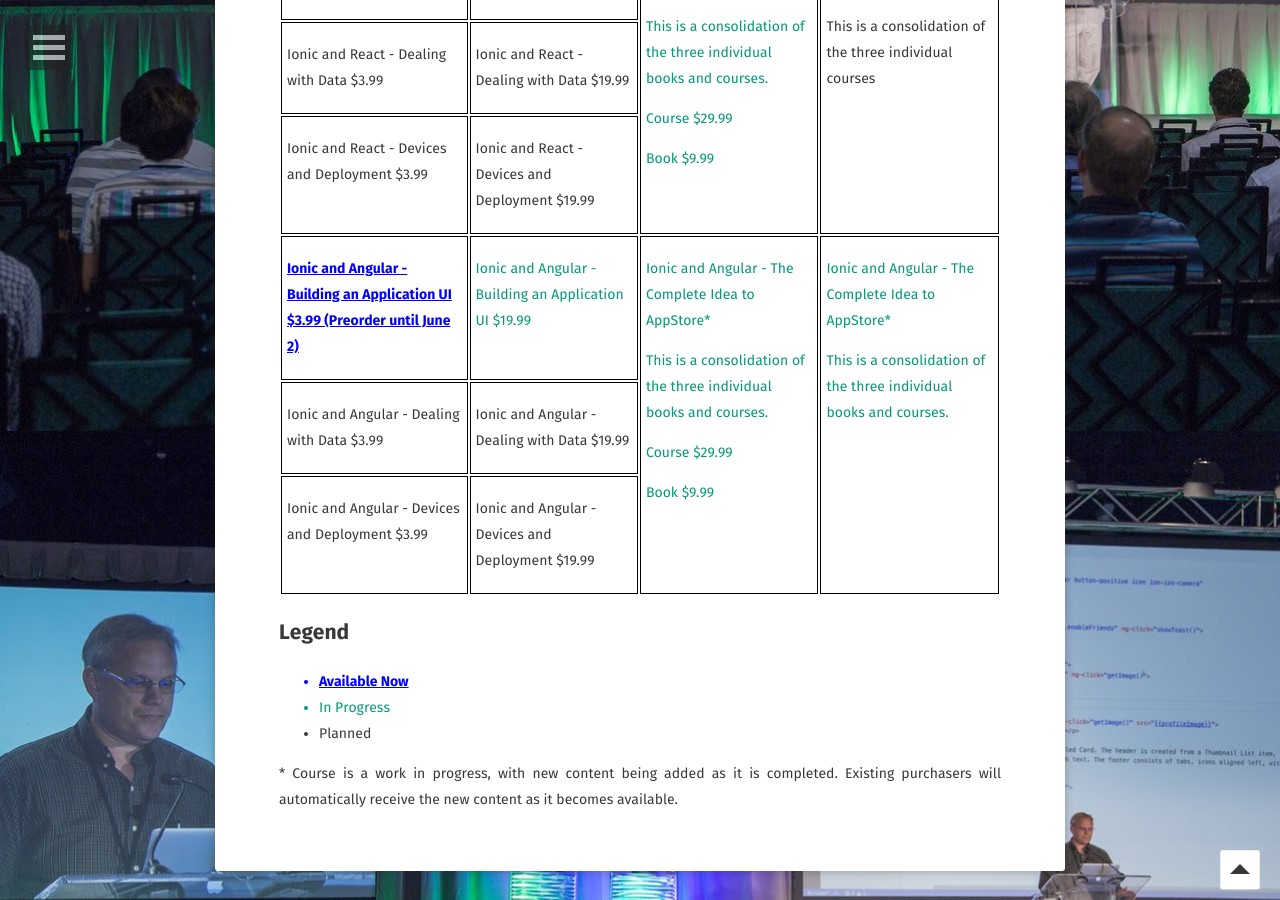
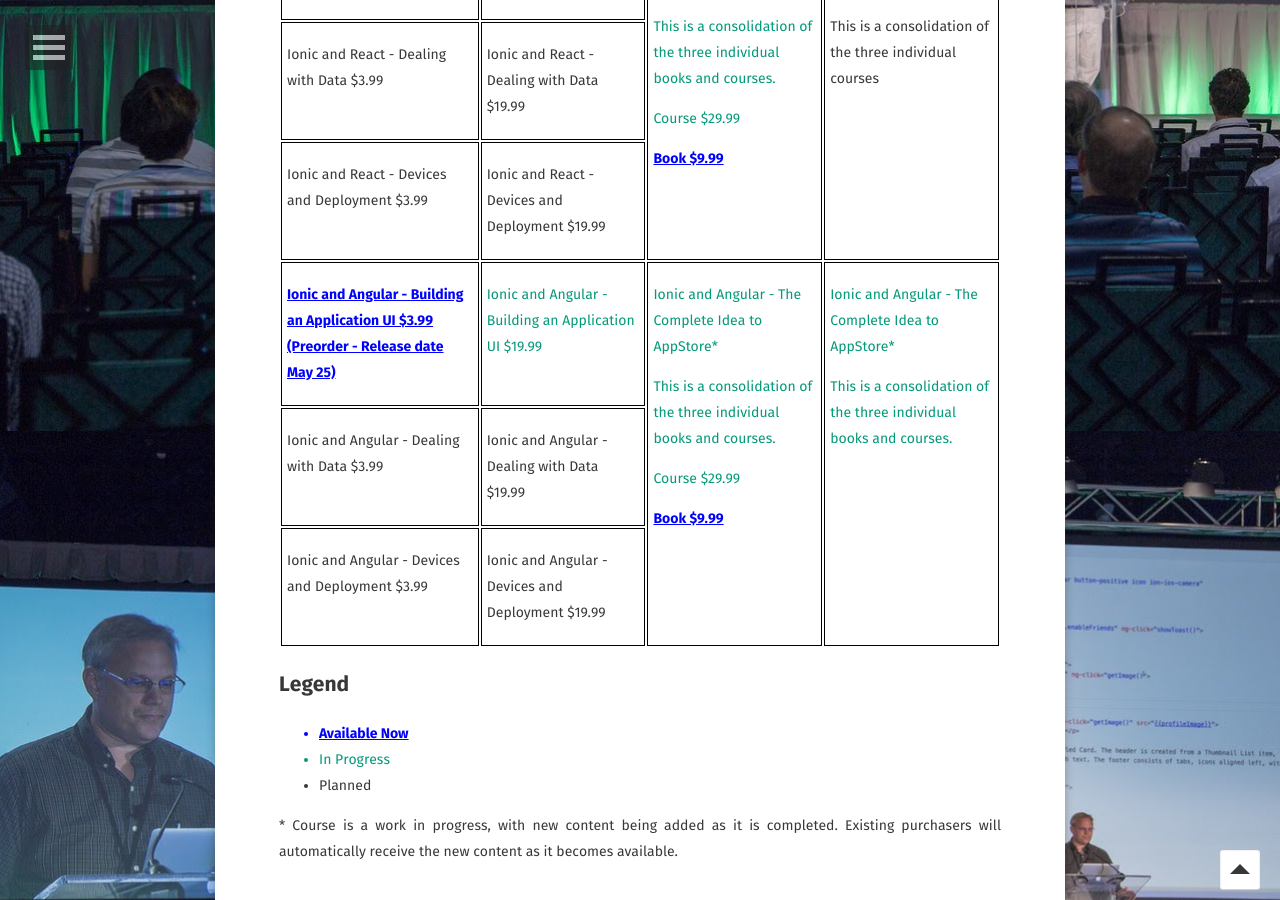
Before and after one commit to walkingriver/walkingriver.github.io, a Jekyll site: the page built from projects/index.html, in a window 1280 px wide and 900 px high, scrolled down 1369 px. Built offline with Jekyll 4.4.1, drawn with Linux system fonts in a browser that asks for light colours; some web fonts are replaced.

Commit message:
Updated project links

```diff
--- a/projects/index.html
+++ b/projects/index.html
@@ -117,7 +117,7 @@ comments: false
         <p class="c5"><span class="c0">Ionic and React - The Complete Idea to AppStore*</span></p>
         <p class="c5"><span class="c0">This is a consolidation of the three individual books and courses.</span></p>
         <p class="c5"><span class="c0">Course $29.99</span></p>
-        <p class="c5"><span class="c0">Book $9.99</span></p>
+        <p class="c5"><span class="c0"><a class="c7" href="https://gum.co/UNqqS">Book $9.99</a></span></p>
       </td>
       <td class="c4" colspan="1" rowspan="3">
         <p class="c5"><span class="c11"><a class="c7"
@@ -146,7 +146,7 @@ comments: false
       <td class="c4" colspan="1" rowspan="1">
         <p class="c5"><span class="c11"><a class="c7"
               href="https://amzn.to/2zW94l2">Ionic and
-              Angular - Building an Application UI $3.99 (Preorder until June 2)</a></span></p>
+              Angular - Building an Application UI $3.99 (Preorder - Release date May 25)</a></span></p>
       </td>
       <td class="c4 c10" colspan="1" rowspan="1">
         <p class="c5 c0">Ionic and Angular -
@@ -156,7 +156,7 @@ comments: false
         <p class="c5"><span class="c0">Ionic and Angular - The Complete Idea to AppStore*</span></p>
         <p class="c5"><span class="c0">This is a consolidation of the three individual books and courses.</span></p>
         <p class="c5"><span class="c0">Course $29.99</span></p>
-        <p class="c5"><span class="c0">Book $9.99</span></p>
+        <p class="c5"><span class="c0"><a href="https://gum.co/NlVUr" class="c7">Book $9.99</a></span></p>
       </td>
       <td class="c4 c10" colspan="1" rowspan="3">
         <p class="c5"><span class="c0">Ionic and Angular - The Complete Idea to AppStore*</span></p>
```
